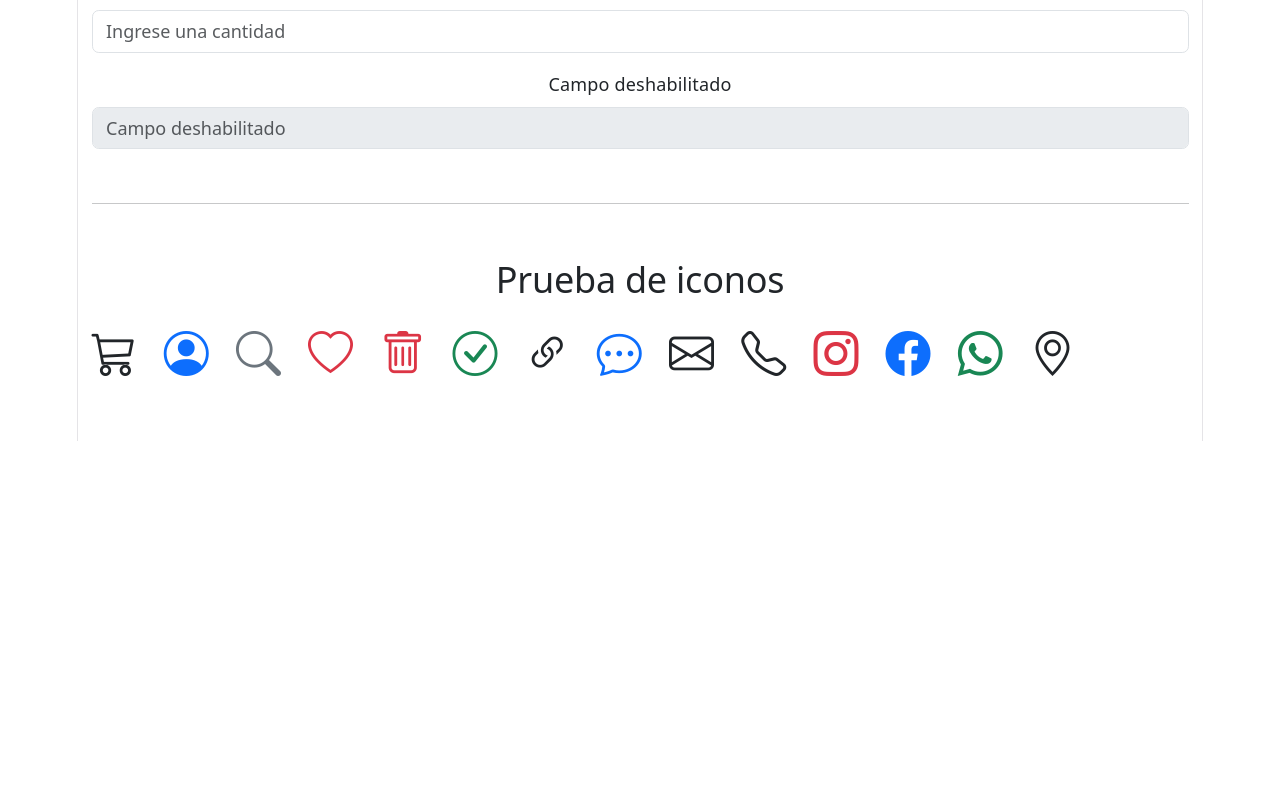
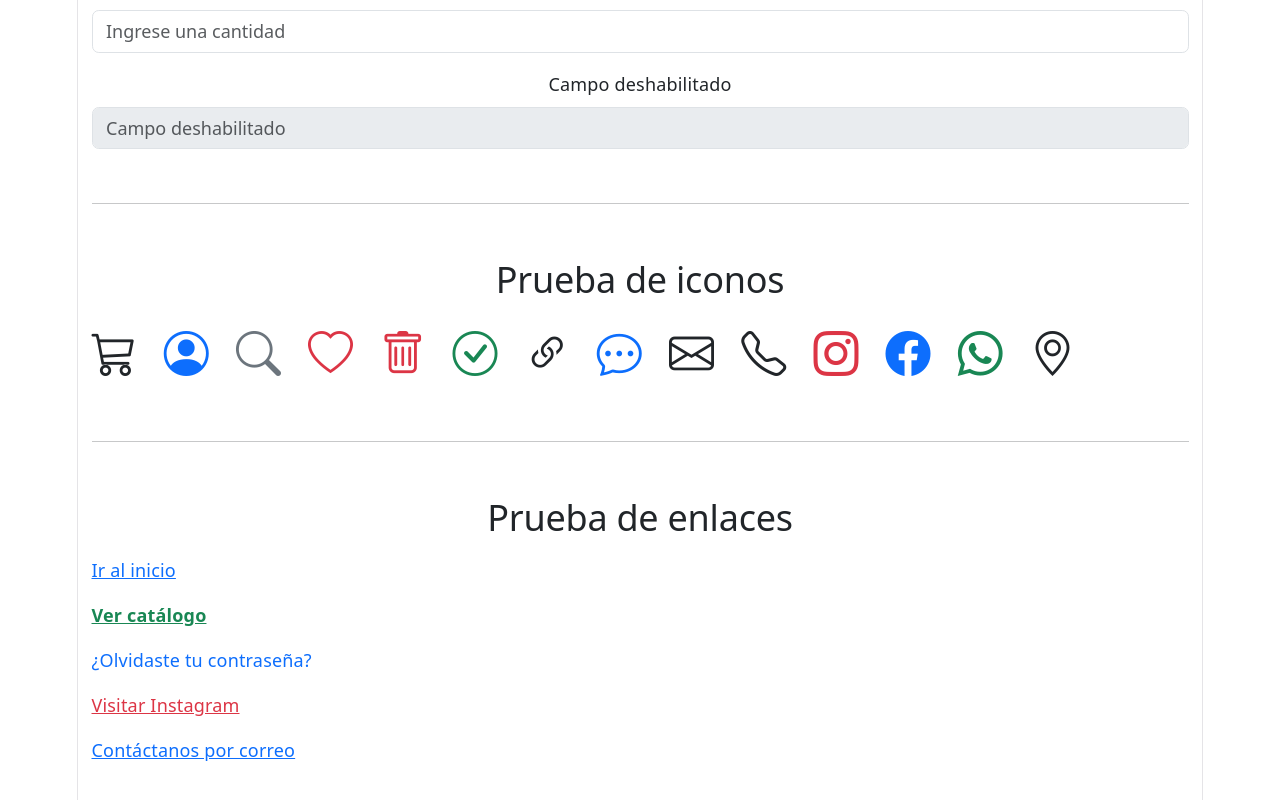
Before and after one commit to francfernandeza-alt/bergen-perfumes-react, a React (Vite) app: page / in a window 1280 px wide. Shown: the part 1472-2272 px from the top of the page. Before the commit the page ends 1913 px from the top, so only its background shows below. Built offline with nearby package versions, Linux system fonts and the light colour scheme.

Commit message:
Crear atomo reutilizable Enlace con estilo Bootstrap

```diff
--- a/src/App.jsx
+++ b/src/App.jsx
@@ -4,6 +4,7 @@ import Imagen from "./components/atoms/Imagen";
 import Input from "./components/atoms/Input";
 import Etiqueta from "./components/atoms/Etiqueta";
 import Icono from "./components/atoms/Icono";
+import Enlace from "./components/atoms/Enlace";
 
 function App() {
   return (
@@ -234,6 +235,47 @@ function App() {
         </div>
       </section>
 
+      <hr />
+
+      {/* PRUEBA DEL ÁTOMO ENLACE */}
+      <section className="mt-5 mb-5">
+        <h2>Prueba de enlaces</h2>
+
+        <div className="d-flex flex-column align-items-start gap-3 mt-3">
+
+          <Enlace
+            texto="Ir al inicio"
+            href="/"
+          />
+
+          <Enlace
+            texto="Ver catálogo"
+            href="/catalogo"
+            className="link-success fw-bold"
+          />
+
+          <Enlace
+            texto="¿Olvidaste tu contraseña?"
+            href="#recuperar"
+            className="text-decoration-none"
+          />
+
+          <Enlace
+            texto="Visitar Instagram"
+            href="https://www.instagram.com/"
+            target="_blank"
+            className="link-danger"
+          />
+
+          <Enlace
+            texto="Contáctanos por correo"
+            href="mailto:contacto@ejemplo.com"
+            className="link-primary"
+          />
+
+        </div>
+      </section>
+
     </div>
   );
 }
--- /dev/null
+++ b/src/components/atoms/Enlace.jsx
@@ -0,0 +1,19 @@
+function Enlace({
+    texto,
+    href,
+    target = "_self",
+    className = "",
+}) {
+    return (
+        <a
+            href={href}
+            target={target}
+            rel={target === "_blank" ? "noopener noreferrer" : undefined}
+            className={className}
+        >
+            {texto}
+        </a>
+    );
+}
+
+export default Enlace;
```
